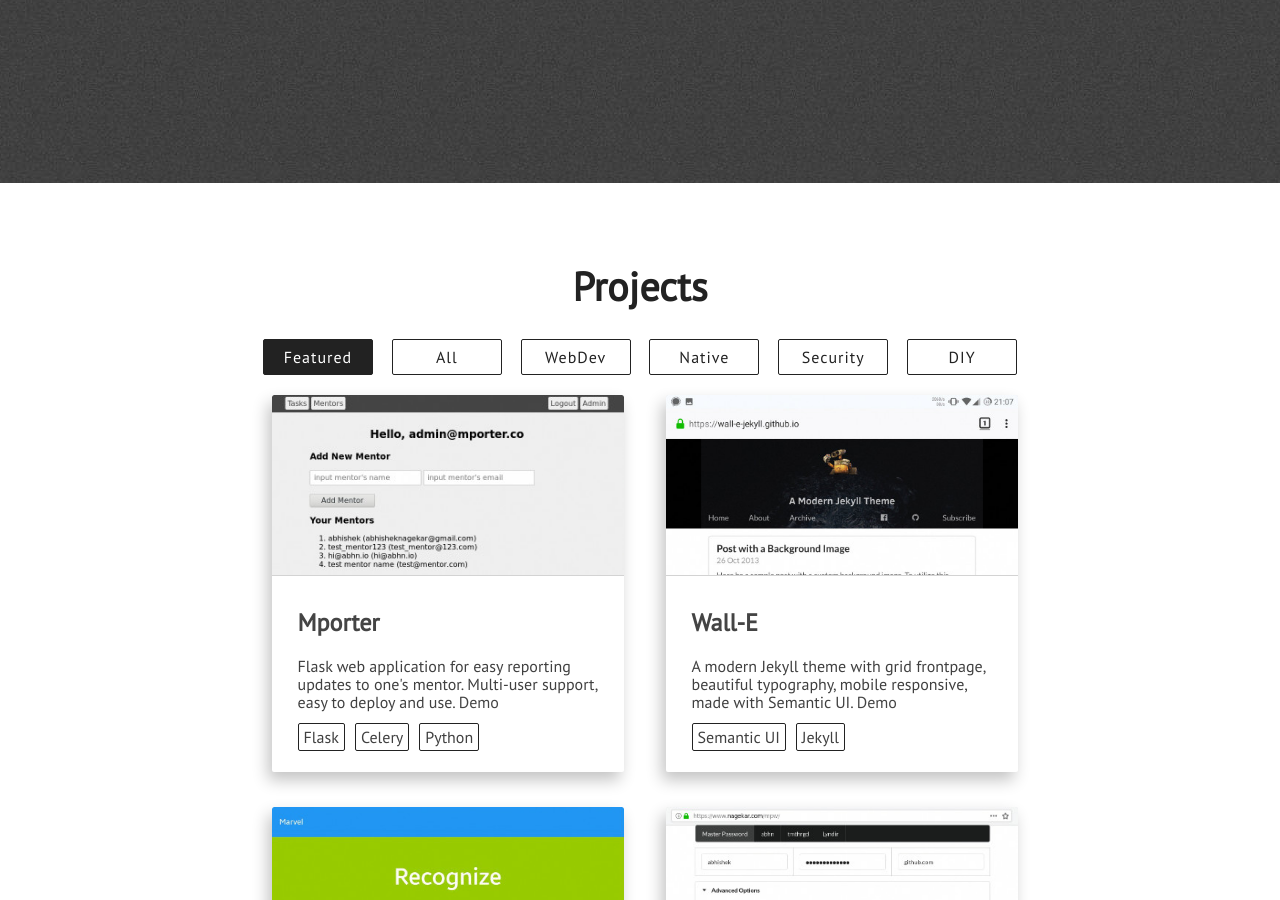
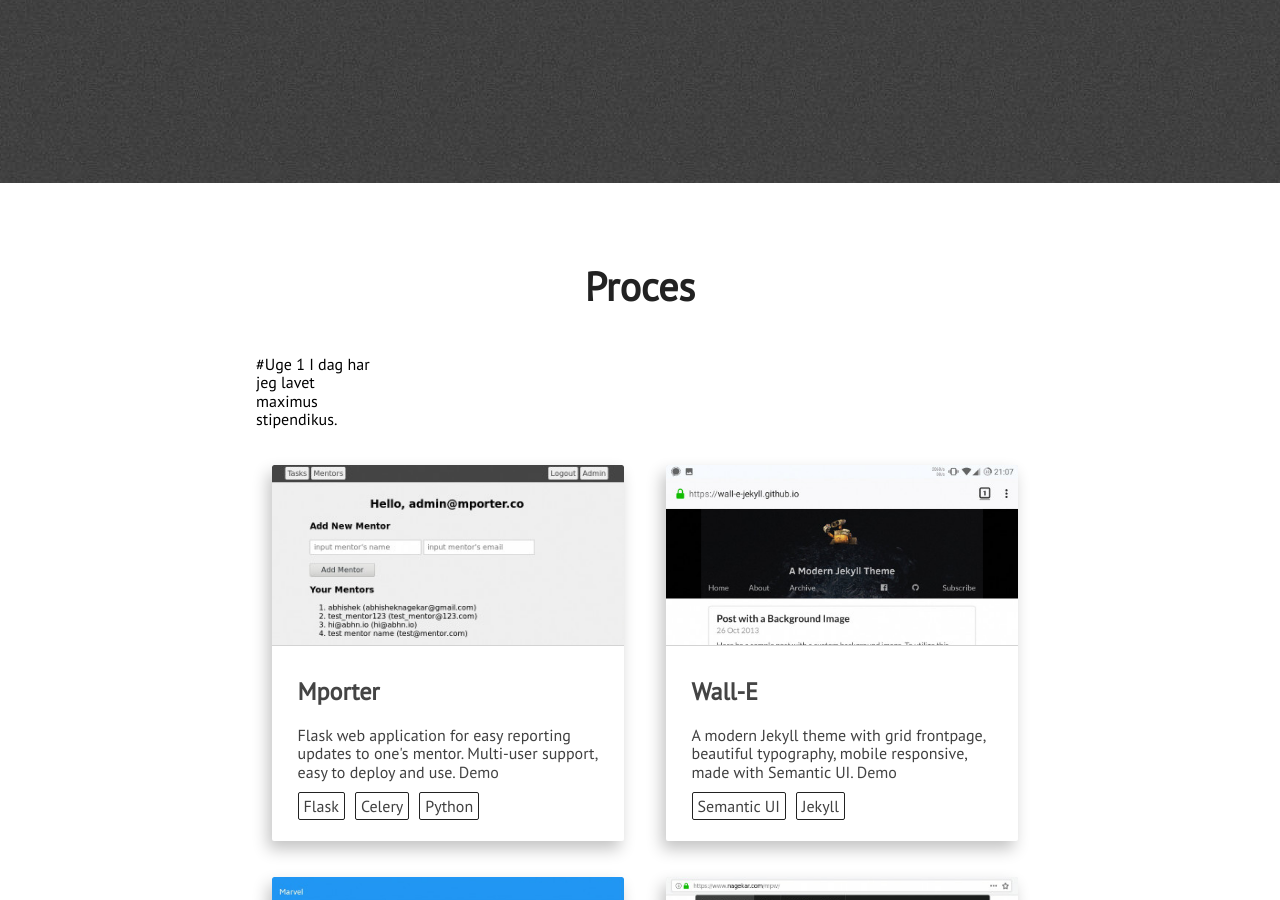
Before and after one commit to EmreAltiintas/portfolio, a Jekyll site: the page built from index.html, in a window 1280 px wide and 900 px high, scrolled down 2717 px. Built offline with Jekyll 4.4.1, drawn with Linux system fonts in a browser that asks for light colours; nearby versions of some CDN libraries.

Commit message:
Update projects.html

```diff
--- a/_includes/projects.html
+++ b/_includes/projects.html
@@ -1,16 +1,15 @@
 <div class="section-wrapper">
     <section class="section projects" id="projects">
         <div class="full-width">
-            <div class="section-heading" id="featured-projects-text">Projects</div>
+            <div class="section-heading" id="featured-projects-text">Proces</div>
 
                 <div class="project-technologies">
 
-                    <a id="featured" class="semi-transparent-button with-border white-button" onclick="selected('featured')">Featured</a>
-                    <a id="all" class="semi-transparent-button with-border white-button" onclick="selected('all')">All</a>
-                    <a id="webdev" class="semi-transparent-button with-border white-button" onclick="selected('webdev')">WebDev</a>
-                    <a id="native" class="semi-transparent-button with-border white-button" onclick="selected('native')">Native</a>
-                    <a id="security" class="semi-transparent-button with-border white-button" onclick="selected('security')">Security</a>
-                    <a id="diy" class="semi-transparent-button with-border white-button" onclick="selected('diy')">DIY</a>
+                    <p>
+                        #Uge 1
+                        I dag har jeg lavet maximus stipendikus.
+
+                    </p>
 
                 </div>
 
```
